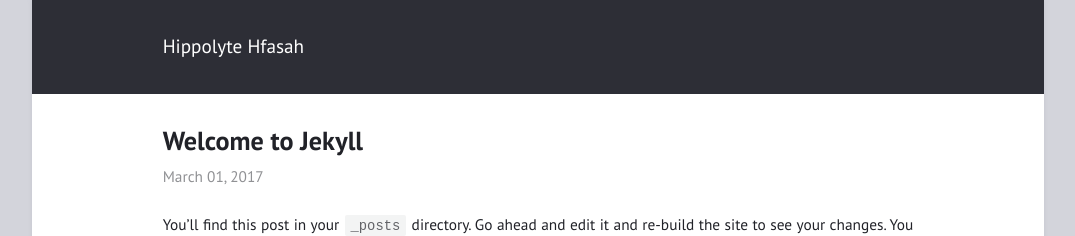
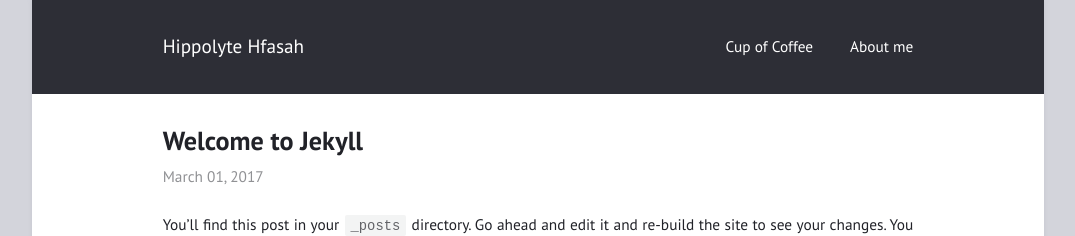
Before and after one commit to hfasah/hfasah.github.io, a Jekyll site: the page built from _posts/2017-03-01-welcome-to-jekyll.md, in a window 1280 px wide. Shown: the top 236 px of the page, without its empty margins (102-1177 px from the left). Built offline with Jekyll 4.4.1, drawn with Linux system fonts in a browser that asks for light colours.

Commit message:
Update _config.yml

```diff
--- a/_config.yml
+++ b/_config.yml
@@ -16,8 +16,8 @@
 # Menu
 
 navigation:                # accepts {file, title, url, icon, sidebaricon}
-  - {file: "index.html", title: "Cup of Coffee", icon: home }
-  - {file: "README.md", title: "About me", icon: "address-card"}
+  - {file: "index.html", title: "Cup of Coffee" }
+  - {file: "README.md", title: "About me"}
 
 external:                  # shows a footer with social links - for available icons see fontawesome.com/icons
   - {title: Mail, icon: envelope, url: "mailto:niklasbuschmann@users.noreply.github.com"}
```
